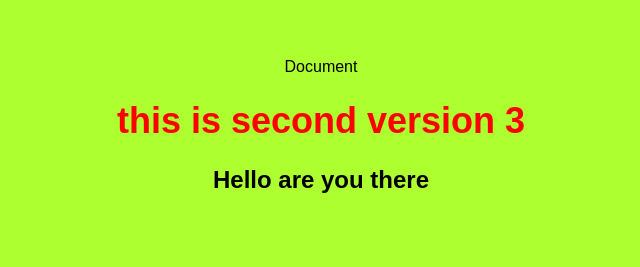
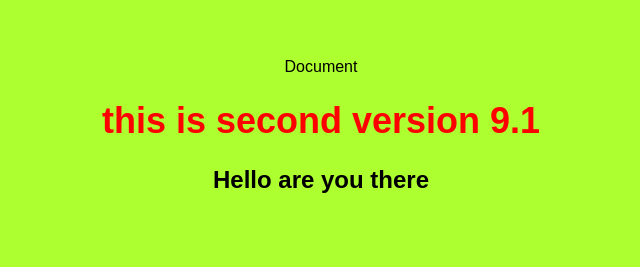
Before and after one commit to Yogesh99877/myrepo, a plain HTML site: page index.html in a window 1280 px wide. Shown: the whole page, without its empty margins (319-959 px from the left). Drawn offline with Linux system fonts and the light colour scheme.

Commit message:
this is version 9

```diff
--- a/index.html
+++ b/index.html
@@ -7,7 +7,7 @@
     <title>Document</title>
 </head>
 <body>
-    <h1>this is second version 3 </h1>
+    <h1>this is second version 9.1 </h1>
     <h2>Hello are you there</h2>
 
 </body>
```
